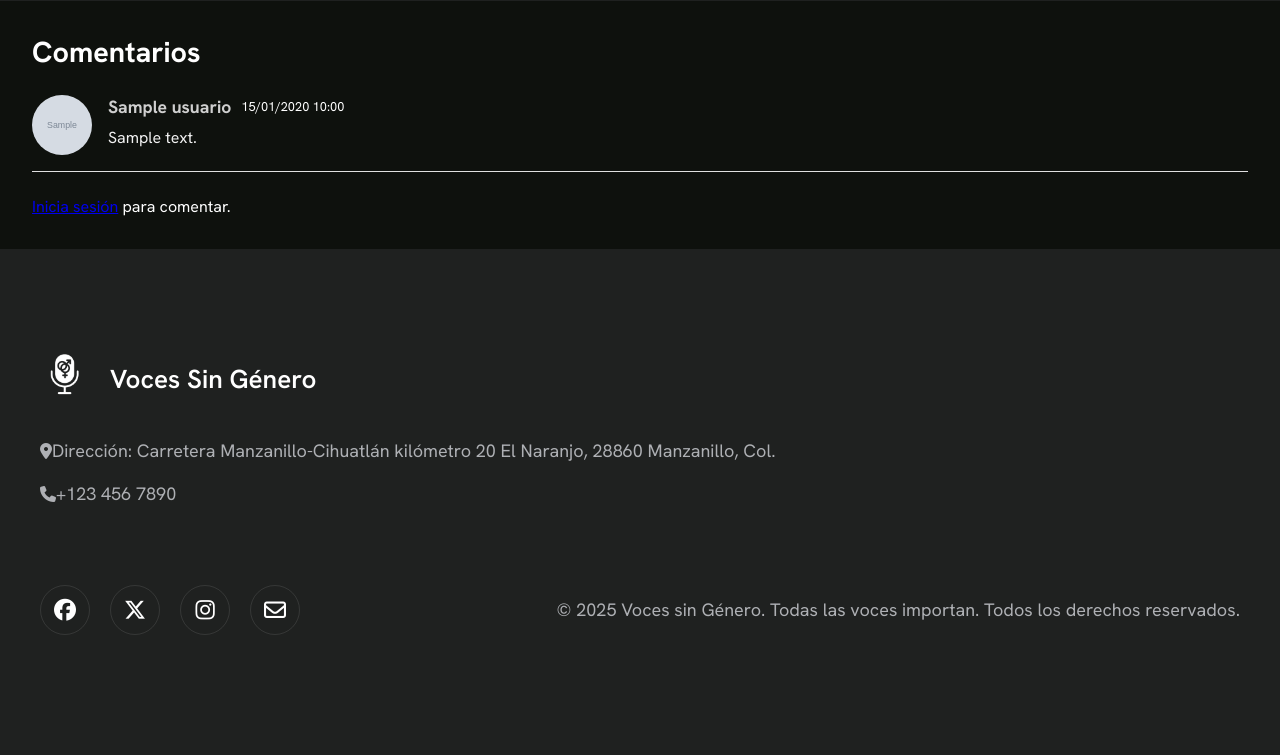
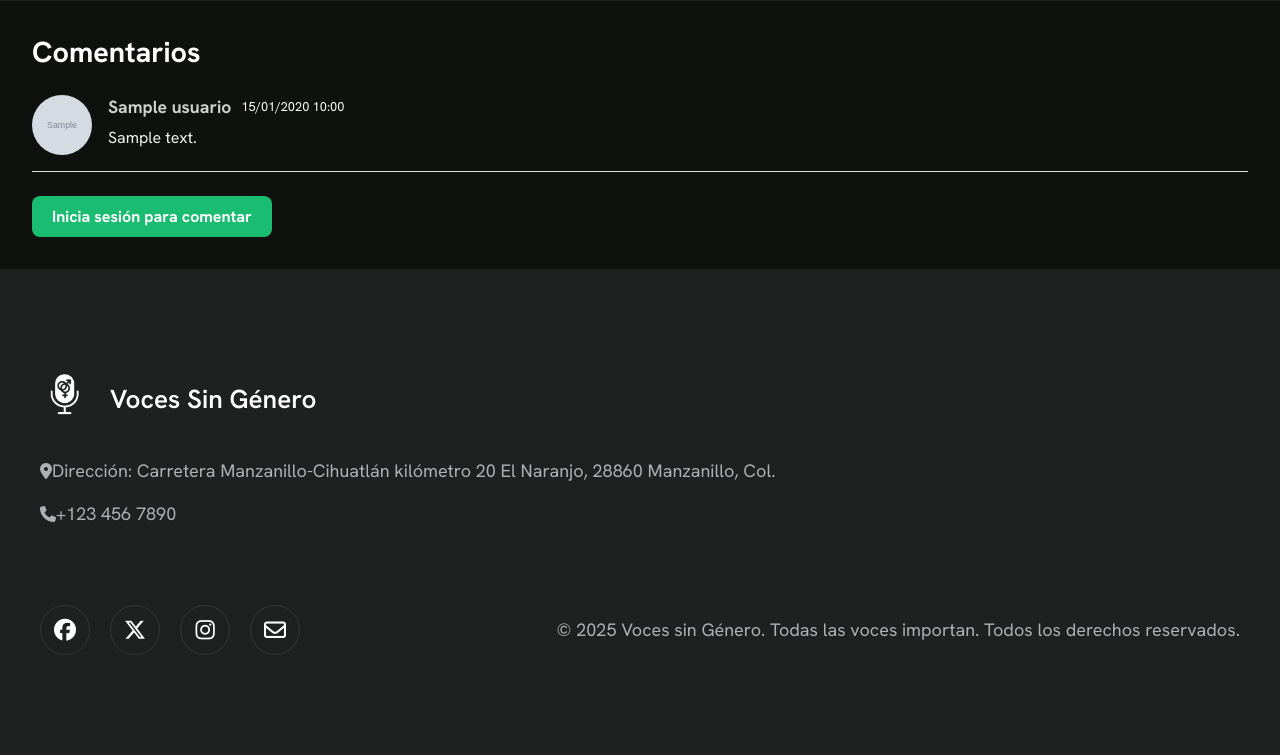
Before and after one commit to melyyyhdz/VocesSinGenero, a PHP site: page /articulo.php?id=1 in a window 1280 px wide. Shown: the part 1578-2333 px from the top of the page. Before the commit the page ends 2213 px from the top, so only its background shows below. Run offline with PHP 8.4, Linux system fonts and the light colour scheme; tables that the repository leaves empty or names only in its code hold one stand-in row (values such as "Sample post"); grey boxes marked "Sample" are stand-in pictures; some libraries are stand-ins or nearby versions.

Commit message:
arreglo caja de comentarios

```diff
--- a/articulo.php
+++ b/articulo.php
@@ -165,11 +165,13 @@ $articuloRelacionado = $relacionado->fetch_assoc();
   <?php if (isset($_SESSION['usuario_id'])): ?>
     <form action="procesar_comentario.php" method="POST" class="form-comentario">
       <input type="hidden" name="post_id" value="<?= $id ?>">
-      <textarea class="form-control" name="contenido" required minlength="5" maxlength="500" placeholder="Escribe tu comentario aquí..."></textarea>
+      <textarea name="contenido" required minlength="2" maxlength="500" placeholder="Escribe tu comentario aquí..."></textarea>
       <button type="submit">Enviar Comentario</button>
     </form>
   <?php else: ?>
-    <p><a href="login.php">Inicia sesión</a> para comentar.</p>
+    <div class="login-btn-wrapper">
+      <a href="login.php" class="btn-login-required">Inicia sesión para comentar</a>
+    </div>
   <?php endif; ?>
 </section>
 
--- a/css/articulos.css
+++ b/css/articulos.css
@@ -151,6 +151,26 @@ article img {
 	color: #fff;
 }
 
+.login-btn-wrapper {
+  margin-top: 20px;
+}
+
+.btn-login-required {
+  display: inline-block;
+  padding: 10px 20px;
+  background-color: #19bc70;
+  color: #fff;
+  border-radius: 8px;
+  text-decoration: none;
+  font-weight: bold;
+  transition: background-color 0.3s ease;
+}
+
+.btn-login-required:hover {
+  background-color: #15995d;
+}
+
+
 /* =========================== */
 /*          ASIDE             */
 /* =========================== */
@@ -274,6 +294,7 @@ article img {
   }
 
   .form-comentario textarea {
+	color: #ffffff;
     width: 100%;
     height: 120px;
     padding: 1rem;
```
Also changed, not shown: procesar_comentario.php (+14 -15 lines).
